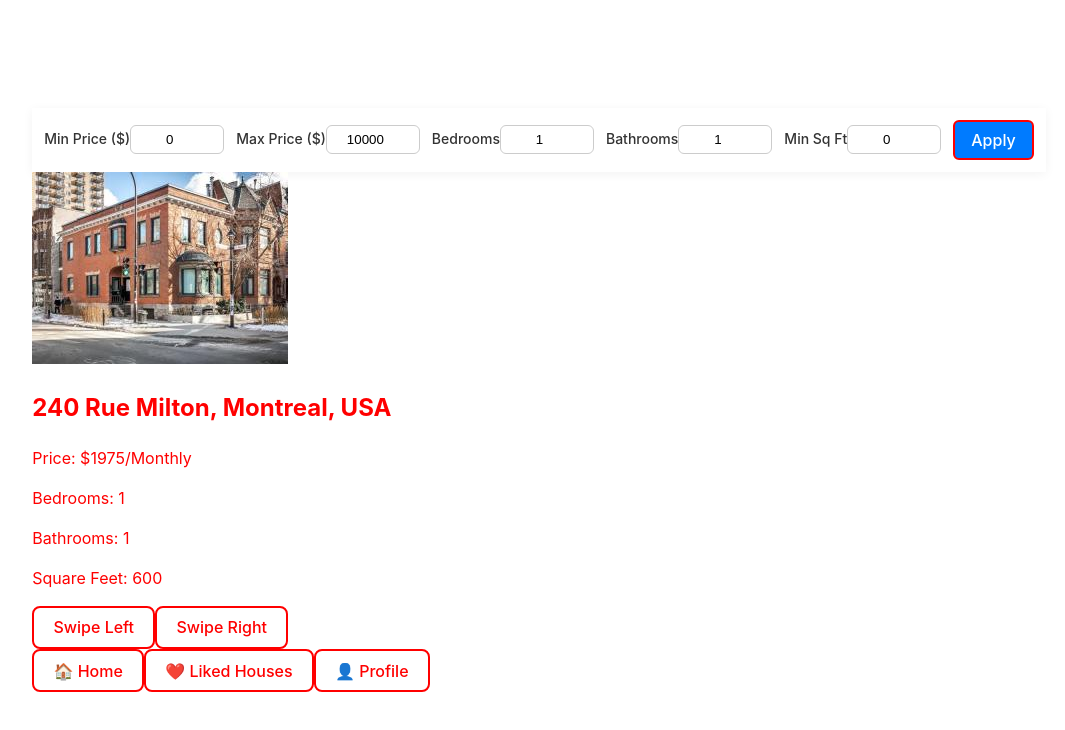
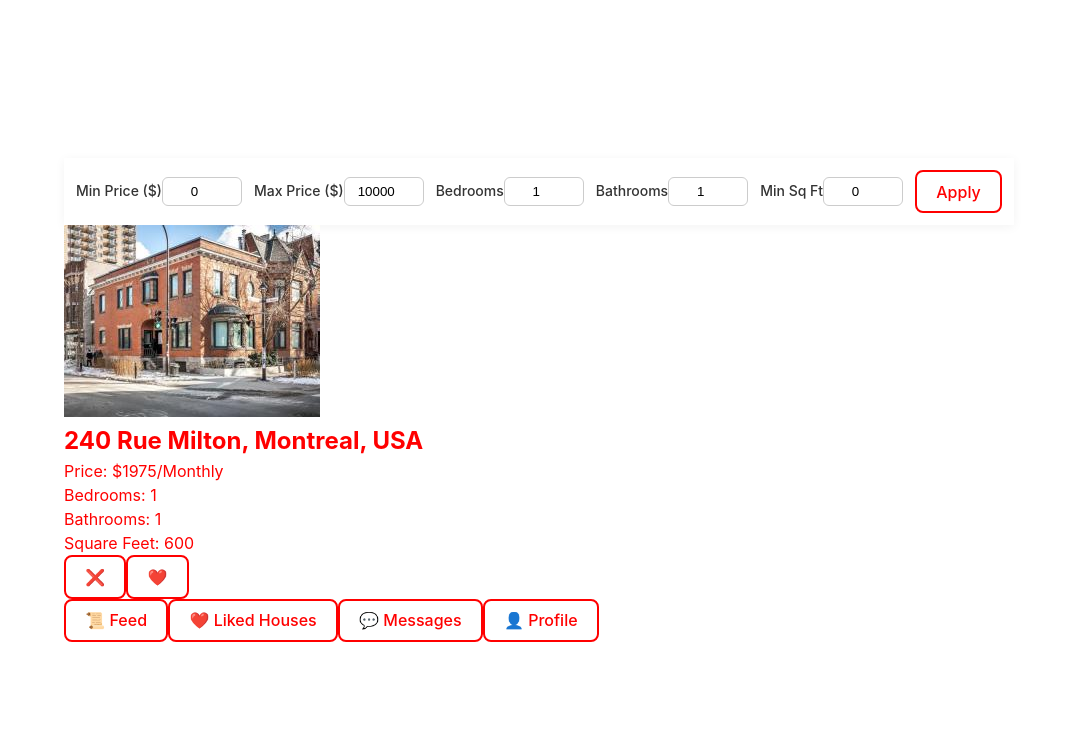
Before and after one commit to janekhuong/RealtrCopy, a React (Vite) app in the folder OpenHouse/: page /swipe in a window 1280 px wide. Shown: the top 730 px of the page, without its empty margins (101-1166 px from the left). Built offline with nearby package versions, Linux system fonts and the light colour scheme.

Commit message:
more features

```diff
--- a/OpenHouse/src/App.tsx
+++ b/OpenHouse/src/App.tsx
@@ -1,13 +1,19 @@
 import { BrowserRouter as Router, Routes, Route } from "react-router-dom";
-import Home from "./pages/Home";
+import Home from "./pages/Home"; // ✅ Home is the starting page
 import Swipe from "./pages/Swipe";
+import Liked from "./pages/Liked";
+import Messages from "./pages/Messages";
+import Profile from "./pages/Profile";
 
 export default function App() {
   return (
     <Router>
       <Routes>
-        <Route path="/" element={<Home />} />
-        <Route path="/swipe" element={<Swipe />} />
+        <Route path="/" element={<Home />} /> {/* ✅ Start on Home */}
+        <Route path="/swipe" element={<Swipe />} /> {/* ✅ Navigate to Swipe */}
+        <Route path="/liked" element={<Liked />} />
+        <Route path="/messages" element={<Messages />} />
+        <Route path="/profile" element={<Profile />} />
       </Routes>
     </Router>
   );
--- a/OpenHouse/src/components/HouseCard.tsx
+++ b/OpenHouse/src/components/HouseCard.tsx
@@ -33,19 +33,19 @@ export default function HouseCard({
         <p className="text-gray-700">Square Feet: {squareFeet}</p>
       </div>
 
-      {/* Swipe Buttons */}
+      {/* Swipe Buttons (Replaced Text with ❌ and ❤️) */}
       <div className="flex justify-between p-4">
         <button
           onClick={() => onSwipe(false)}
-          className="px-6 py-3 bg-red-600 text-white rounded-full hover:bg-red-700"
+          className="p-4 bg-black text-white rounded-full hover:bg-gray-800 shadow-md text-3xl"
         >
-          Swipe Left
+          ❌
         </button>
         <button
           onClick={() => onSwipe(true)}
-          className="px-6 py-3 bg-green-600 text-white rounded-full hover:bg-green-700"
+          className="p-4 bg-red-600 text-white rounded-full hover:bg-red-700 shadow-md text-3xl"
         >
-          Swipe Right
+          ❤️
         </button>
       </div>
     </div>
--- a/OpenHouse/src/index.css
+++ b/OpenHouse/src/index.css
@@ -10,6 +10,13 @@
   text-rendering: optimizeLegibility;
   -webkit-font-smoothing: antialiased;
   -moz-osx-font-smoothing: grayscale;
+}
+
+/* Reset Default Styling */
+* {
+  margin: 0;
+  padding: 0;
+  box-sizing: border-box;
 }
 
 a {
@@ -25,18 +32,21 @@ a:hover {
 body {
   margin: 0;
   display: flex;
+  flex-direction: column;
   justify-content: center;
   align-items: center;
   min-width: 320px;
   min-height: 100vh;
 }
 
+/* Heading */
 h1 {
   font-size: 3.2em;
   line-height: 1.1;
   color: red;
 }
 
+/* Button Styling */
 button {
   border-radius: 8px;
   border: 2px solid red;
@@ -60,15 +70,60 @@ button:focus-visible {
   outline: 4px auto red;
 }
 
-/* Ensure filters stay in a row */
+/* Fix Swipe Buttons (❌ & ❤️) */
+.swipe-buttons {
+  display: flex;
+  justify-content: center;
+  gap: 20px;
+  margin-top: 20px;
+}
+
+.swipe-buttons button {
+  width: 64px; /* Ensure fixed size */
+  height: 64px;
+  padding: 0;
+  font-size: 32px; /* Make icons large */
+  display: flex;
+  align-items: center;
+  justify-content: center;
+  border-radius: 50%;
+  border: none;
+  cursor: pointer;
+  transition: transform 0.2s ease-in-out;
+}
+
+.swipe-buttons button:hover {
+  transform: scale(1.1);
+}
+
+/* Specific Colors for Swipe Buttons */
+.swipe-left {
+  background-color: black;
+  color: white;
+}
+
+.swipe-left:hover {
+  background-color: darkgray;
+}
+
+.swipe-right {
+  background-color: red;
+  color: white;
+}
+
+.swipe-right:hover {
+  background-color: darkred;
+}
+
+/* Filter Section */
 .filter-container {
   display: flex;
   align-items: center;
   justify-content: center;
-  gap: 12px; /* Space between filters */
-  flex-wrap: nowrap; /* Prevent stacking */
-  overflow-x: auto; /* Allow scrolling if needed */
-  white-space: nowrap; /* Keep elements on the same line */
+  gap: 12px;
+  flex-wrap: nowrap;
+  overflow-x: auto;
+  white-space: nowrap;
   padding: 12px;
   background: white;
   box-shadow: 0px 2px 10px rgba(0, 0, 0, 0.05);
@@ -81,22 +136,38 @@ button:focus-visible {
 }
 
 .filter-container input {
-  width: 80px; /* Ensure consistent width */
+  width: 80px;
   padding: 6px;
   border-radius: 6px;
   border: 1px solid #ccc;
   text-align: center;
 }
 
-.filter-container button {
-  background: #007bff;
-  color: white;
-  padding: 8px 16px;
-  border-radius: 6px;
-  cursor: pointer;
-  transition: background 0.3s ease-in-out;
+/* Bottom Navigation Bar */
+.bottom-nav {
+  position: fixed;
+  bottom: 16px;
+  left: 50%;
+  transform: translateX(-50%);
+  width: 90%;
+  max-width: 600px;
+  background: white;
+  padding: 12px;
+  display: flex;
+  justify-content: space-around;
+  border-radius: 12px;
+  box-shadow: 0px 4px 10px rgba(0, 0, 0, 0.1);
 }
 
-.filter-container button:hover {
-  background: #0056b3;
+.bottom-nav button {
+  background: none;
+  border: none;
+  color: #333;
+  font-size: 1.2rem;
+  cursor: pointer;
+  transition: color 0.3s ease-in-out;
 }
+
+.bottom-nav button:hover {
+  color: red;
+}
--- /dev/null
+++ b/OpenHouse/src/pages/Liked.tsx
@@ -0,0 +1,10 @@
+import React from "react";
+
+export default function Liked() {
+  return (
+    <div className="min-h-screen flex flex-col items-center justify-center bg-gray-100">
+      <h1 className="text-3xl font-bold text-red-600">❤️ Liked Houses</h1>
+      <p className="text-gray-700">List of all houses you've liked will appear here.</p>
+    </div>
+  );
+}
--- /dev/null
+++ b/OpenHouse/src/pages/Messages.tsx
@@ -0,0 +1,10 @@
+import React from "react";
+
+export default function Messages() {
+  return (
+    <div className="min-h-screen flex flex-col items-center justify-center bg-gray-100">
+      <h1 className="text-3xl font-bold text-red-600">💬 Messages</h1>
+      <p className="text-gray-700">Your conversations with landlords will appear here.</p>
+    </div>
+  );
+}
--- /dev/null
+++ b/OpenHouse/src/pages/Profile.tsx
@@ -0,0 +1,10 @@
+import React from "react";
+
+export default function Profile() {
+  return (
+    <div className="min-h-screen flex flex-col items-center justify-center bg-gray-100">
+      <h1 className="text-3xl font-bold text-red-600">👤 Profile</h1>
+      <p className="text-gray-700">Your profile summary will be shown here.</p>
+    </div>
+  );
+}
--- a/OpenHouse/src/pages/Swipe.tsx
+++ b/OpenHouse/src/pages/Swipe.tsx
@@ -1,4 +1,5 @@
 import { useState } from "react";
+import { useNavigate } from "react-router-dom";
 import HouseCard from "../components/HouseCard";
 
 // Import images
@@ -28,12 +29,13 @@ export default function Swipe() {
   });
 
   const [houses, setHouses] = useState(allHouses);
+  const navigate = useNavigate(); // 🔥 React Router navigation
 
   const handleSwipe = (liked: boolean) => {
     if (index < houses.length - 1) {
       setIndex(index + 1);
     } else {
-      setIndex(-1); // Stack finished
+      setIndex(-1); // No more houses
     }
   };
 
@@ -55,15 +57,9 @@ export default function Swipe() {
     setIndex(filteredHouses.length > 0 ? 0 : -2); // -2 if no results found
   };
 
-  const resetFilters = () => {
-    setFilters({ minPrice: 0, maxPrice: 10000, minBedrooms: 1, minBathrooms: 1, minSquareFeet: 0 });
-    setHouses(allHouses);
-    setIndex(0);
-  };
-
   return (
     <div className="min-h-screen flex flex-col items-center bg-gray-100 pb-20">
-{/* Filter Section - Uses CSS to force horizontal layout */}
+      {/* Filter Section */}
       <div className="filter-container">
         <div>
           <label>Min Price ($)</label>
@@ -113,8 +109,8 @@ export default function Swipe() {
         <button onClick={applyFilters}>Apply</button>
       </div>
 
-
-      {/* House Card, No Results Message, or Completion Message */}
+      {/* House Card Section */}
+      <div className="flex flex-col items-center justify-center flex-grow">
         {index >= 0 ? (
           <HouseCard
             image={houses[index].image}
@@ -125,18 +121,18 @@ export default function Swipe() {
             squareFeet={houses[index].squareFeet === 0 ? "N/A" : houses[index].squareFeet}
             onSwipe={handleSwipe}
           />
-      ) : index === -2 ? ( // No matching results
-        <div className="text-center p-6">
+        ) : index === -2 ? (
+          <div className="text-center">
             <h2 className="text-2xl font-bold text-gray-700">No results found under your filters.</h2>
             <button
               className="mt-4 px-6 py-3 bg-red-600 text-white rounded-xl hover:bg-red-700"
-            onClick={resetFilters}
+              onClick={applyFilters}
             >
               Reset Filters
             </button>
           </div>
         ) : (
-        <div className="text-center p-6">
+          <div className="text-center">
             <h2 className="text-2xl font-bold text-gray-700">You've explored all matching houses!</h2>
             <button
               className="mt-4 px-6 py-3 bg-green-600 text-white rounded-xl hover:bg-green-700"
@@ -146,12 +142,22 @@ export default function Swipe() {
             </button>
           </div>
         )}
+      </div>
 
       {/* Bottom Navigation Bar */}
-      <div className="fixed bottom-0 w-full bg-white p-4 shadow-md flex justify-around">
-        <button className="text-gray-700 hover:text-red-600 text-lg">🏠 Home</button>
-        <button className="text-gray-700 hover:text-red-600 text-lg">❤️ Liked Houses</button>
-        <button className="text-gray-700 hover:text-red-600 text-lg">👤 Profile</button>
+      <div className="fixed bottom-4 w-full bg-white p-4 shadow-md flex justify-around rounded-xl">
+        <button onClick={() => navigate("/swipe")} className="text-gray-700 hover:text-red-600 text-lg">
+          📜 Feed
+        </button>
+        <button onClick={() => navigate("/liked")} className="text-gray-700 hover:text-red-600 text-lg">
+          ❤️ Liked Houses
+        </button>
+        <button onClick={() => navigate("/messages")} className="text-gray-700 hover:text-red-600 text-lg">
+          💬 Messages
+        </button>
+        <button onClick={() => navigate("/profile")} className="text-gray-700 hover:text-red-600 text-lg">
+          👤 Profile
+        </button>
       </div>
     </div>
   );
```
Also changed, not shown: 1 other file (tests, documents, lock files or other folders). Lines whose indentation alone changed are shown as unchanged.
